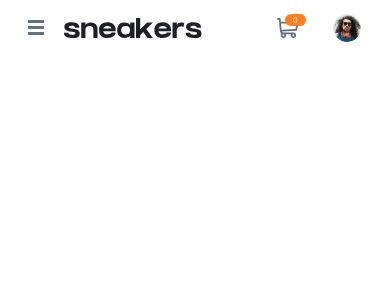
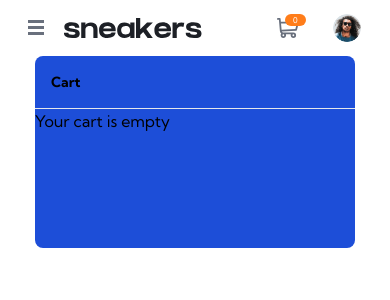
Before and after one commit to BerukB/ecommerce-product-page-main, a Vue app in the folder ecommerce-product-page-main/: page / in a window 390 px wide. Shown: the top 300 px of the page. Built offline with nearby package versions, Linux system fonts and the light colour scheme.

Commit message:
cart in progress

```diff
--- a/ecommerce-product-page-main/src/App.vue
+++ b/ecommerce-product-page-main/src/App.vue
@@ -1,5 +1,6 @@
 <script setup>
 import NavBar from '@/components/NavBar.vue';
+import CartComponent from '@/components/CartComponent.vue';
 </script>
 
 <template >
@@ -8,5 +9,6 @@ import NavBar from '@/components/NavBar.vue';
   </div>
   <header>
     <NavBar/>
+    <CartComponent/>
   </header>
 </template>
--- /dev/null
+++ b/ecommerce-product-page-main/src/components/CartComponent.vue
@@ -0,0 +1,12 @@
+<script setup>
+
+</script>
+<template>
+    <div class="flex justify-center">
+        <div class="w-80 h-48 rounded-lg bg-blue-700">
+            <p class="p-4 font-bold text-sm">Cart</p>
+            <hr>
+            <p>Your cart is empty</p>
+        </div>
+    </div>
+</template>
--- a/ecommerce-product-page-main/src/components/NavBar.vue
+++ b/ecommerce-product-page-main/src/components/NavBar.vue
@@ -14,28 +14,28 @@ const switchStore = useSwitchStore();
         <img
         @click="switchStore.switchMenu"
           src="@/images/icon-menu.svg"
-          class="object-none pb-8 mr-5 cursor-pointer text-blue-500 md:hidden"
+          class="object-none pb-0 mr-5 cursor-pointer text-blue-500 md:hidden"
           alt="menu icon"
         />
-        <img src="@/images/logo.svg" class="object-none pb-8" alt="Logo" />
+        <img src="@/images/logo.svg" class="object-none pb-0 md:pb-8" alt="Logo" />
         <DeskNavLinks class="ml-14 md:ml-10" />
 
       </div>
       <PhoneNavLinks v-show="switchStore.menuOn" class="absolute md:hidden"/>
       <div class="flex space-x-8 justify-end items-center">
-        <div class="relative pb-8">
+        <div class="relative pb-0 md:pb-8">
           <img
             src="@/images/icon-cart.svg"
             class="object-none cursor-pointer "
             alt="cart icon"
           />
-          <p class="bg-tannedOrange px-2 text-white rounded-lg text-[8px] absolute bottom-11 left-2">
+          <p class="bg-tannedOrange px-2 text-white rounded-lg text-[8px] absolute bottom-3  md:bottom-11 left-2">
             0
           </p>
         </div>
         <img
           src="@/images/image-avatar.png"
-          class="w-1/5 mb-8 border-2 border-white rounded-full cursor-pointer md:hover:border-tannedOrange md:w-1/4"
+          class="w-1/5 mb-0 md:mb-8 border-2 border-white rounded-full cursor-pointer md:hover:border-tannedOrange md:w-1/4"
           alt="avatar image"
         />
       </div>
--- /dev/null
+++ b/ecommerce-product-page-main/src/views/MainPgeview.vue
@@ -0,0 +1,5 @@
+<script setup>
+</script>
+<tmplate>
+
+</tmplate>
```
